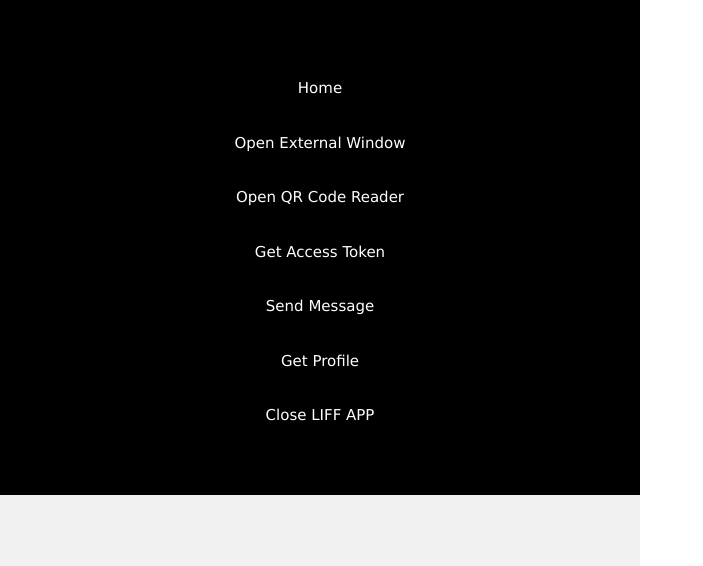
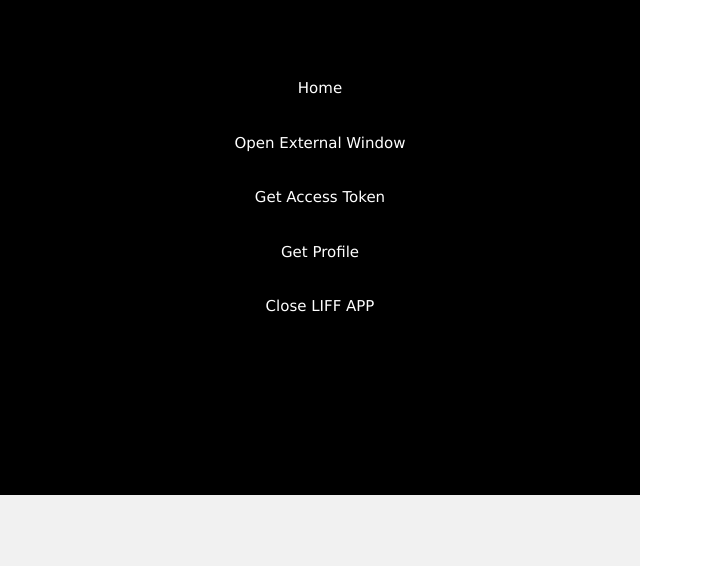
Before and after one commit to MXSHOOT/terakhir-liff2, a website: page public/index.html in a window 1280 px wide. Shown: the part 205-771 px from the top of the page, without its empty margins (0-703 px from the left). Drawn offline with nearby package versions, Linux system fonts and the light colour scheme; no server answers.

Commit message:
Update index.html

```diff
--- a/public/index.html
+++ b/public/index.html
@@ -21,9 +21,7 @@
     <div class="w3-padding-64">
       <a href="#" class="w3-button w3-black w3-block w3-hover-blue-grey w3-padding-16">Home</a>
       <a id="openWindowButton" class="w3-button w3-black w3-block w3-hover-teal w3-padding-16">Open External Window</a>
-      <a id="scanQrCodeButton" class="w3-button w3-black w3-block w3-hover-brown w3-padding-16">Open QR Code Reader</a>
       <a id="getAccessToken" href="#work" class="w3-button w3-black w3-block w3-hover-dark-grey w3-padding-16">Get Access Token</a>
-      <a id="sendMessageButton" class="w3-button w3-black w3-block w3-hover-brown w3-padding-16">Send Message</a>
       <a id="getProfileButton" href="#contact" class="w3-button w3-black w3-block w3-hover-brown w3-padding-16">Get Profile</a>
       <a id="closeWindowButton" class="w3-button w3-black w3-block w3-hover-brown w3-padding-16">Close LIFF APP</a>
     </div>
```
